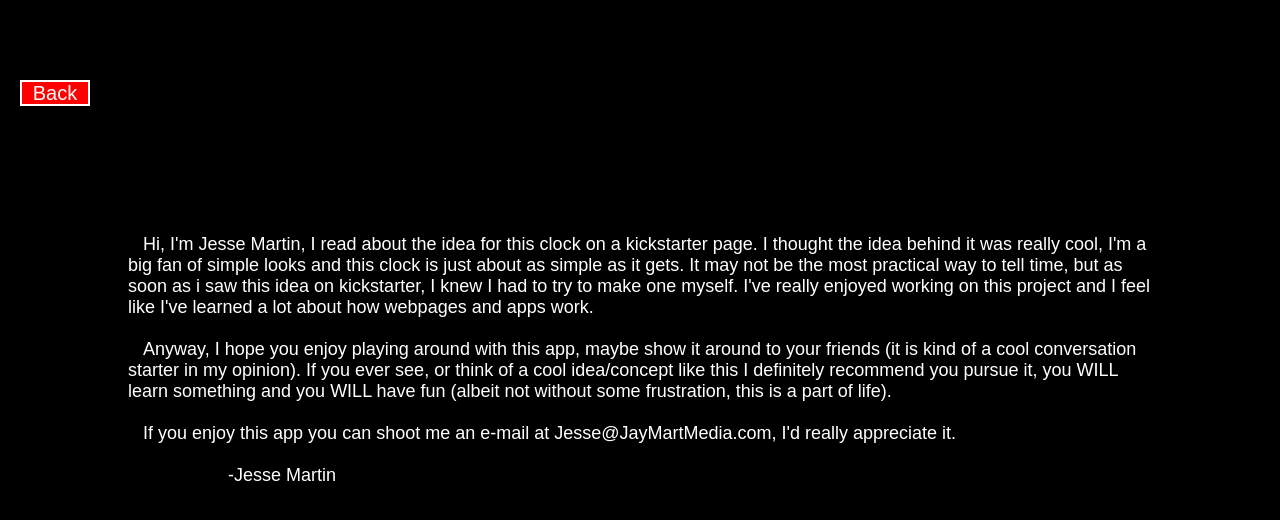
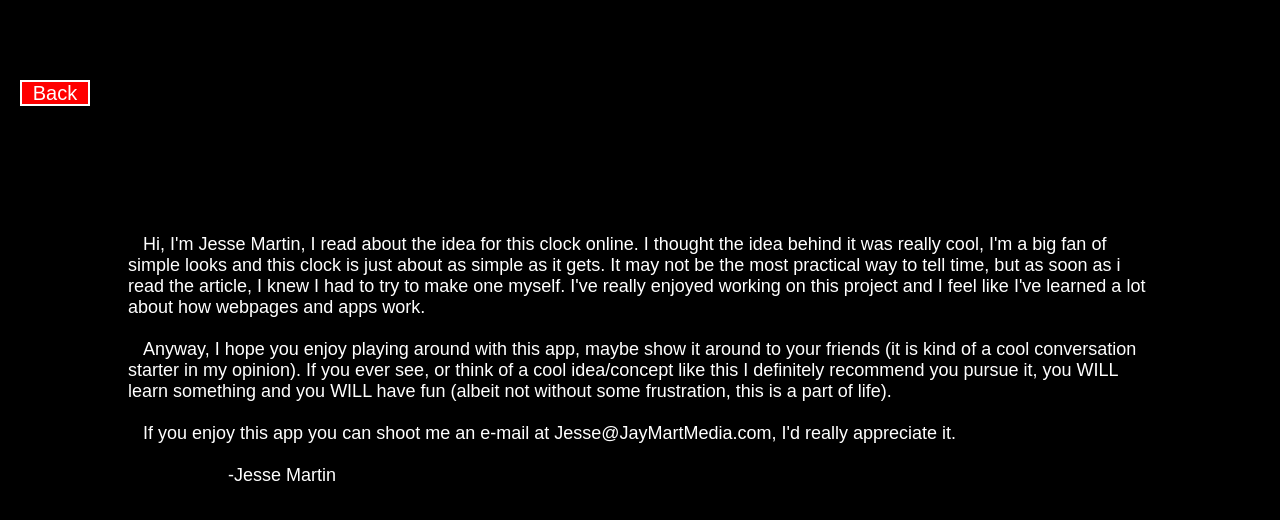
Before and after one commit to JMartinUSA/Final-Resize-App, a plain HTML site: page about.html in a window 1280 px wide. Drawn offline with Linux system fonts and the light colour scheme.

Commit message:
remove kickstarter

```diff
--- a/about.html
+++ b/about.html
@@ -8,7 +8,7 @@
       <div class="topBorder"></div>
       <a href="index.html"><div class="back button">Back</div></a>
       <div class="content">
-        &nbsp&nbsp&nbspHi, I'm Jesse Martin, I read about the idea for this clock on a kickstarter page. I thought the idea behind it was really cool, I'm a big fan of simple looks and this clock is just about as simple as it gets. It may not be the most practical way to tell time, but as soon as i saw this idea on kickstarter, I knew I had to try to make one myself. I've really enjoyed working on this project and I feel like I've learned a lot about how webpages and apps work.<br><br>
+        &nbsp&nbsp&nbspHi, I'm Jesse Martin, I read about the idea for this clock online. I thought the idea behind it was really cool, I'm a big fan of simple looks and this clock is just about as simple as it gets. It may not be the most practical way to tell time, but as soon as i read the article, I knew I had to try to make one myself. I've really enjoyed working on this project and I feel like I've learned a lot about how webpages and apps work.<br><br>
 
         &nbsp&nbsp&nbspAnyway, I hope you enjoy playing around with this app, maybe show it around to your friends (it is kind of a cool conversation starter in my opinion). If you ever see, or think of a cool idea/concept like this I definitely recommend you pursue it, you WILL learn something and you WILL have fun (albeit not without some frustration, this is a part of life). <br><br>
 
```
